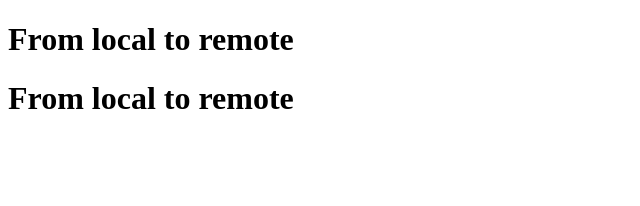
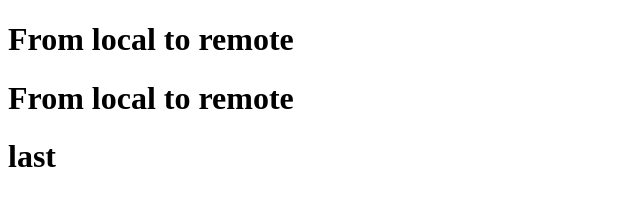
Before and after one commit to Talha-Mushtaq/Tech, a plain HTML site: page index.html in a window 1280 px wide. Shown: the full height of the page, 0-640 px from the left. Drawn offline with Linux system fonts and the light colour scheme.

Commit message:
last branch

```diff
--- a/index.html
+++ b/index.html
@@ -9,5 +9,6 @@
 <body>
     <h1>From local to remote</h1>
     <h1>From local to remote</h1>
+    <h1>last</h1>
 </body>
 </html>
```
